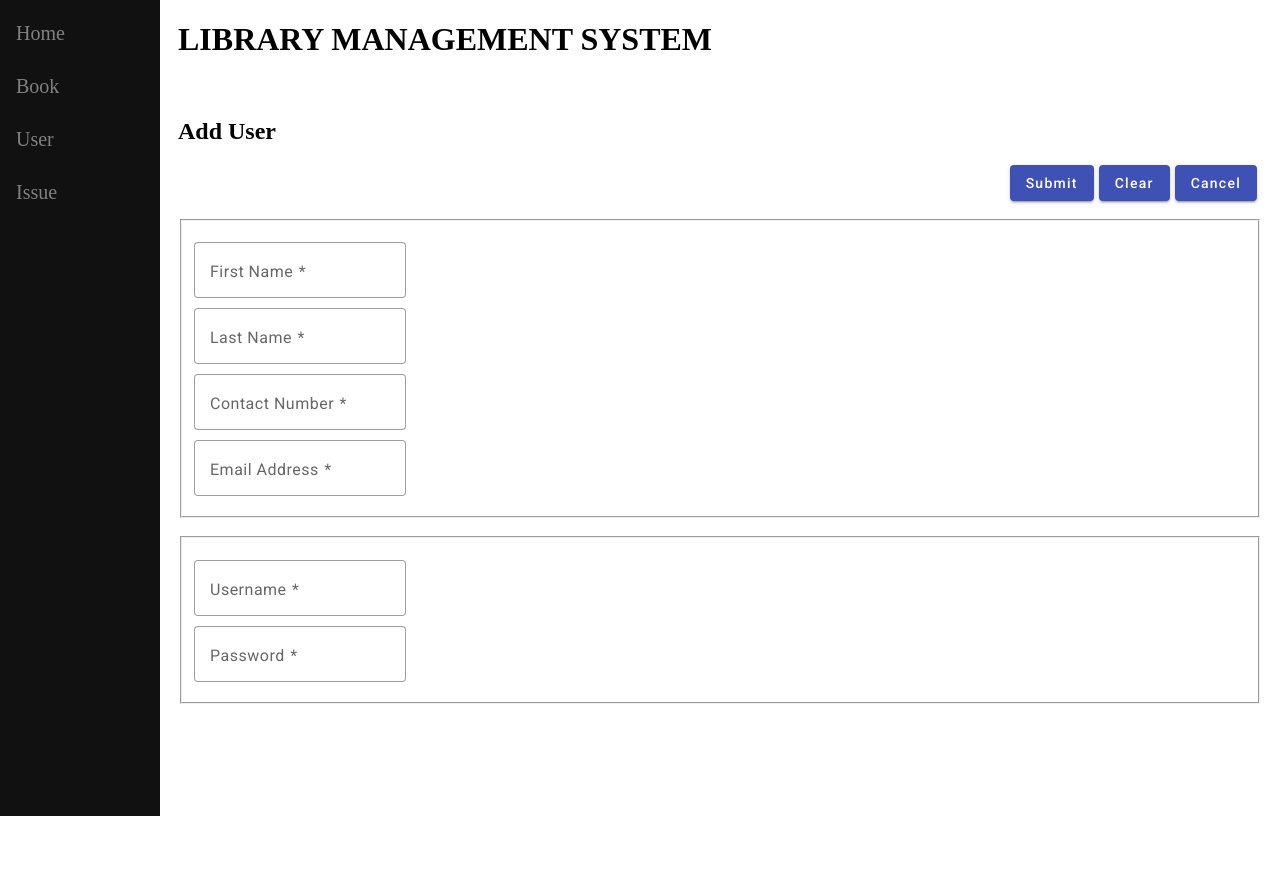
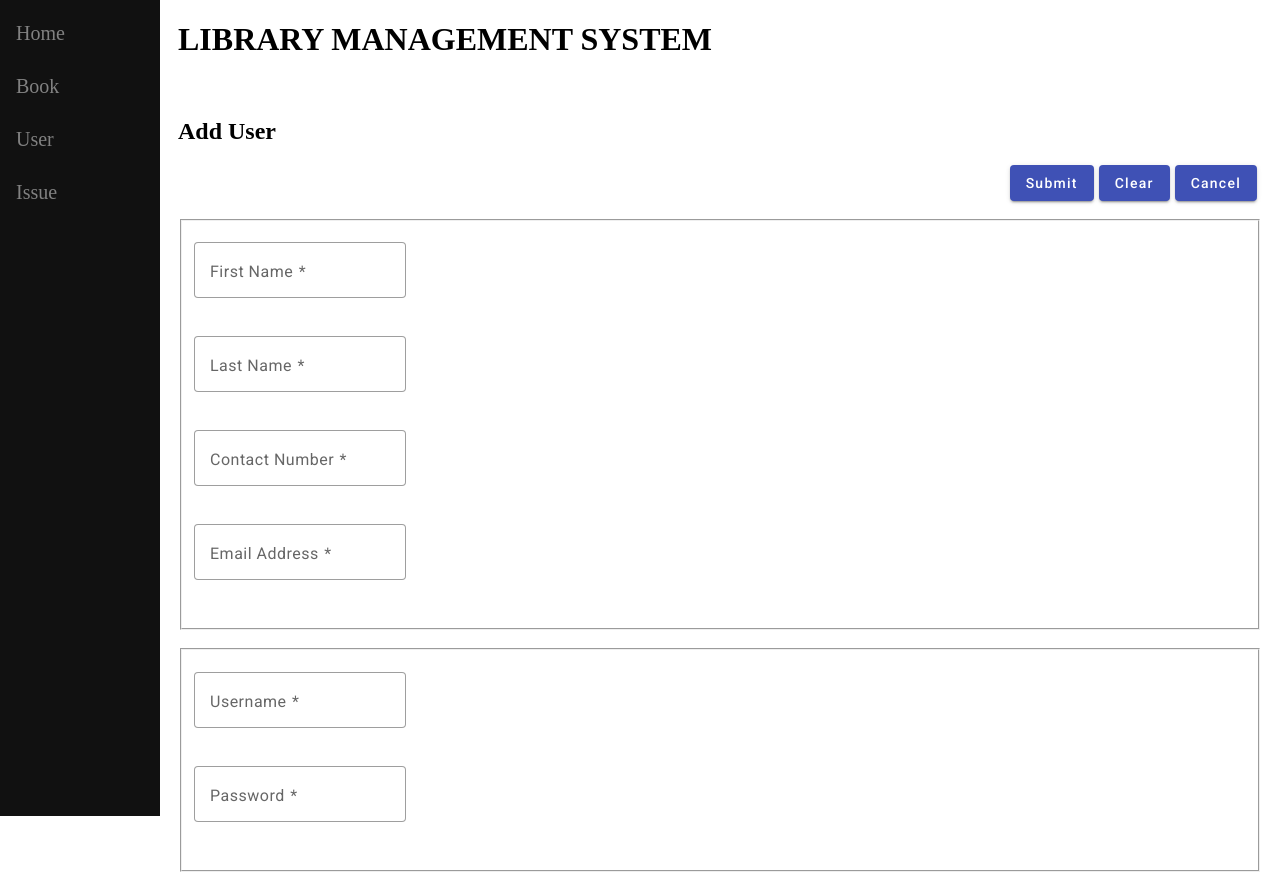
Before and after one commit to 010Jay/LMS_WEB-UI, an Angular app: page /user/add in a window 1280 px wide. Before the commit the page ends 800 px from the top, so only its background shows below. Built offline with nearby package versions, Linux system fonts and the light colour scheme.

Commit message:
Update styles

```diff
--- a/src/app/book/book.component.html
+++ b/src/app/book/book.component.html
@@ -4,7 +4,7 @@
     <button class = "btn" mat-raised-button color = "primary" (click) = 'navigateToAddPage()'> Add </button>
     <button class = "btn" mat-raised-button color = "primary" [disabled] = "!toggleButton"
                     (click) = "navigateToEditPage()"> Edit </button>
-    <button class = "btn" mat-raised-button = "primary" [disabled] = "!toggleButton"
+    <button class = "btn" mat-raised-button color = "primary" [disabled] = "!toggleButton"
                     (click) = 'delete()'> Delete </button>
 </div>
 
--- a/src/app/issue/issue.component.html
+++ b/src/app/issue/issue.component.html
@@ -4,7 +4,7 @@
     <button class = "btn" mat-raised-button color = "primary" (click) = 'navigateToAddPage()'> Add </button>
     <button class = "btn" mat-raised-button color = "primary" [disabled] = "!toggleButton"
                     (click) = "navigateToEditPage()"> Edit </button>
-    <button class = "btn" mat-raised-button = "primary" [disabled] = "!toggleButton"
+    <button class = "btn" mat-raised-button color = "primary" [disabled] = "!toggleButton"
                     (click) = 'delete()'> Delete </button>
 </div>
 
--- a/src/app/user/user.component.html
+++ b/src/app/user/user.component.html
@@ -4,7 +4,7 @@
     <button class = "btn" mat-raised-button color = "primary" (click) = 'navigateToAddPage()'> Add </button>
     <button class = "btn" mat-raised-button color = "primary" [disabled] = "!toggleButton"
                     (click) = "navigateToEditPage()"> Edit </button>
-    <button class = "btn" mat-raised-button = "primary" [disabled] = "!toggleButton"
+    <button class = "btn" mat-raised-button color = "primary" [disabled] = "!toggleButton"
                     (click) = 'delete()'> Delete </button>
 </div>
 
--- a/src/styles.css
+++ b/src/styles.css
@@ -57,8 +57,3 @@
     .form-buttons {
       text-align: right;
     }
-
-    .form-input mat-form-field {
-      height: 50px;
-      font-size: 12pt;
-    }
```
Lines whose indentation alone changed are shown as unchanged.
